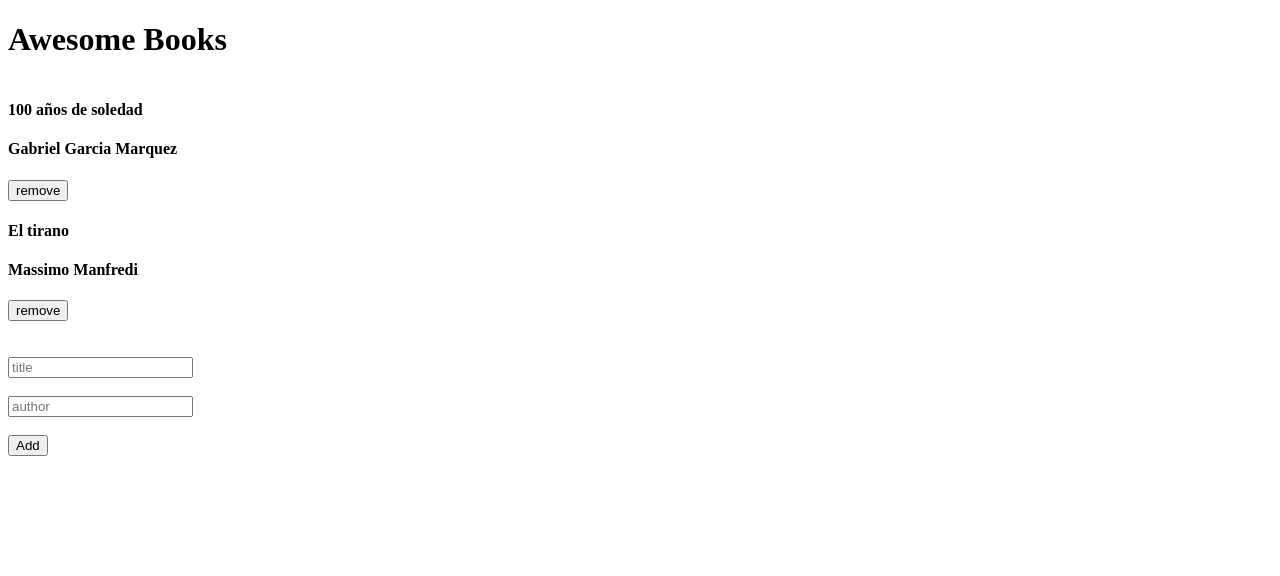
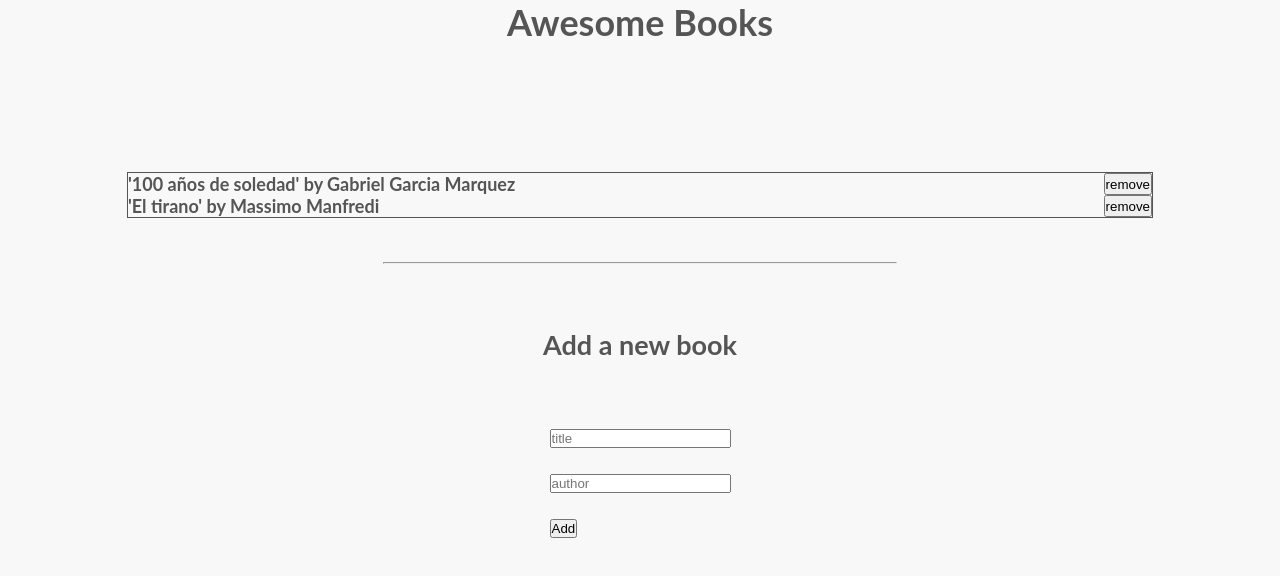
Before and after one commit to mullenlucas/awesome-books, a website: page index.html in a window 1280 px wide. Drawn offline with Linux system fonts and the light colour scheme.

Commit message:
add style file

```diff
--- a/index.html
+++ b/index.html
@@ -15,6 +15,9 @@
         </div>
         <br>
         <br>
+        <hr>
+<div class="add">
+    <h2>Add a new book</h2>
   <form id='bk' action="form" method="post">
       <label for="recibe-ti"></label>
       <input type="text" placeholder="title" id="recibe-ti" > <br>
@@ -24,6 +27,7 @@
       <br>
       <button type="submit" form="bk" id="btn-newbook" > Add</button>
     </form>
+    </div>
 
     <script src="script.js" ></script>
 </body>
--- a/script.js
+++ b/script.js
@@ -34,9 +34,12 @@ class StorageB {
     this.getBooks().forEach((el, index) => {
       displ += `
       <div class="oneBook" id="book${index}">
-      <h4> ${el.titulo} </h4>
-      <h4> ${el.author} </h4>
+      <div class='infobook'>
+      <h4> '${el.titulo}' by ${el.author} </h4>
+      </div>
+      <div class='btn-delete'>
       <button class="btn-display" id="${index}">remove</button>
+      </div>
       </div>
       `;
     });
--- a/styles.css
+++ b/styles.css
@@ -1,4 +1,70 @@
-.books-display {
+* {
+  margin: 0;
+  padding: 0;
+}
+html {
+  color: #555;
+  font-family: 'Lato', sans-serif;
+  font-size: 18px;
+  font-weight: 400;
+}
+
+body {
+  background-color: #f8f8f8;
+}
+
+
+/* .books-display {
   display: flex;
   flex-direction: column;
+} */
+
+h1{
+  text-align: center;
+  padding-bottom: 10%;
 }
+
+h2{
+  padding-top: 5%;
+  padding-bottom: 5%;
+}
+
+hr{
+
+  align-items: center;
+  margin: auto;
+  width: 40%;
+}
+
+.add{
+  display: flex;
+  flex-direction: column;
+  align-items: center;
+  justify-content: space-evenly;
+
+}
+
+.books-display{
+  border-style: solid;
+  border-width: 1px;
+  display: flex;
+  justify-content:center;
+  flex-direction: column;
+  align-items: center;
+  width: 80%;
+  margin: auto;
+}
+.oneBook{
+  display: flex;
+  justify-content:space-between;
+  width: 100%;
+}
+.infobook{
+  display: flex;
+  justify-items: flex-start;
+  float: left;
+}
+.btn-delete{
+  display: flex;
+  justify-items: flex-end;
+}
```
Lines whose indentation alone changed are shown as unchanged.
